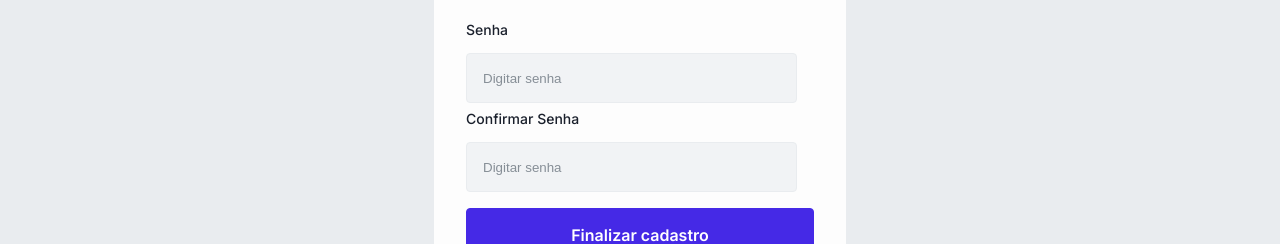
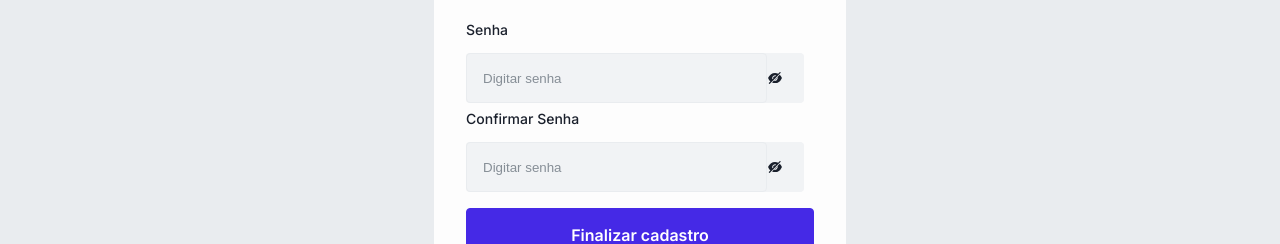
Before and after one commit to motors-shop-31/motors-shop, a React (Create React App) app in the folder motors-shop-front/: page /Cadastro in a window 1280 px wide. Shown: the part 1339-1583 px from the top of the page. Built offline with nearby package versions, Linux system fonts and the light colour scheme.

Commit message:
feat: Eye in passaword input

```diff
--- a/motors-shop-front/src/components/InputError/index.tsx
+++ b/motors-shop-front/src/components/InputError/index.tsx
@@ -1,6 +1,8 @@
 import { Div, Error } from "./styles";
 import { BiErrorCircle } from "react-icons/bi";
 import { FieldError, FieldValues, UseFormRegister } from "react-hook-form";
+import { useState } from "react";
+import { AiFillEye, AiFillEyeInvisible } from "react-icons/ai";
 
 interface IInuput {
   label: string;
@@ -8,6 +10,7 @@ interface IInuput {
   placeholder: string;
   id: string;
   registerForm: UseFormRegister<FieldValues>;
+  type?: string;
 }
 
 const InputError = ({
@@ -16,7 +19,10 @@ const InputError = ({
   error,
   placeholder,
   registerForm,
+  type,
 }: IInuput) => {
+  const [visibleConfirm, setVisibleConfirm] = useState(false);
+  const [visible, setVisible] = useState(false);
   return (
     <>
       <Div className="Teste">
@@ -29,7 +35,41 @@ const InputError = ({
         )}
       </Div>
       <div className="InputContaine">
-        <input placeholder={placeholder} {...registerForm} />
+        <input
+          placeholder={placeholder}
+          {...registerForm}
+          type={
+            type === "password"
+              ? visible || visibleConfirm
+                ? "text"
+                : "password"
+              : type
+          }
+        />
+        {label === "Senha" &&
+          (visible ? (
+            <AiFillEye
+              style={{ cursor: "pointer" }}
+              onClick={() => setVisible(false)}
+            />
+          ) : (
+            <AiFillEyeInvisible
+              style={{ cursor: "pointer" }}
+              onClick={() => setVisible(true)}
+            />
+          ))}
+        {label === "Confirmar Senha" &&
+          (visibleConfirm ? (
+            <AiFillEye
+              style={{ cursor: "pointer" }}
+              onClick={() => setVisibleConfirm(false)}
+            />
+          ) : (
+            <AiFillEyeInvisible
+              style={{ cursor: "pointer" }}
+              onClick={() => setVisibleConfirm(true)}
+            />
+          ))}
       </div>
     </>
   );
--- a/motors-shop-front/src/components/Navbar/index.tsx
+++ b/motors-shop-front/src/components/Navbar/index.tsx
@@ -230,7 +230,7 @@ const Navbar = () => {
             ) : (
               <>
                 <h3
-                  className="body-1-600"
+                  className="body-1-600 button-login"
                   onClick={() => Navigate("/Login", { replace: false })}
                 >
                   Fazer Login
--- a/motors-shop-front/src/components/Navbar/styles.ts
+++ b/motors-shop-front/src/components/Navbar/styles.ts
@@ -121,6 +121,10 @@ export const DesktopStyle = styled.section`
     justify-content: space-between;
     align-items: center;
 
+    .button-login {
+      cursor: pointer;
+    }
+
     h2 {
       margin-right: 5px;
 
--- a/motors-shop-front/src/pages/cadastro/cadastro.jsx
+++ b/motors-shop-front/src/pages/cadastro/cadastro.jsx
@@ -249,6 +249,7 @@ const Cadastro = () => {
           placeholder="Digitar senha"
           label="Senha"
           registerForm={register("password")}
+          type="password"
         />
 
         <InputError
@@ -257,6 +258,7 @@ const Cadastro = () => {
           placeholder="Digitar senha"
           label="Confirmar Senha"
           registerForm={register("confirmPassword")}
+          type="password"
         />
 
         <button className="big brand1 cadastro">Finalizar cadastro</button>
--- a/motors-shop-front/src/pages/cadastro/styles.ts
+++ b/motors-shop-front/src/pages/cadastro/styles.ts
@@ -38,6 +38,27 @@ export const Conteiner = styled.div`
       }
       ::placeholder {
         color: var(--grey3);
+      }
+    }
+
+    div:nth-child(25),
+    div:nth-child(27) {
+      display: flex;
+      align-items: center;
+      background-color: var(--grey8);
+      border-radius: 4px;
+      padding-right: 10px;
+      width: 97%;
+
+      :focus-within {
+        outline: 2px solid black;
+      }
+
+      input {
+        width: 92%;
+        :focus {
+          outline: none;
+        }
       }
     }
 
--- a/motors-shop-front/src/pages/login/login.jsx
+++ b/motors-shop-front/src/pages/login/login.jsx
@@ -85,6 +85,7 @@ const Login = () => {
           placeholder="Digitar senha"
           label="Senha"
           registerForm={register("password")}
+          type="password"
         />
 
         <p
--- a/motors-shop-front/src/pages/login/styles.ts
+++ b/motors-shop-front/src/pages/login/styles.ts
@@ -22,7 +22,7 @@ export const Conteiner = styled.div`
 
     padding: 1rem;
 
-    #forgotPass{
+    #forgotPass {
       cursor: pointer;
     }
 
@@ -48,6 +48,26 @@ export const Conteiner = styled.div`
       }
       ::placeholder {
         color: var(--grey3);
+      }
+    }
+
+    div:nth-child(5) {
+      display: flex;
+      align-items: center;
+      background-color: var(--grey8);
+      border-radius: 4px;
+      padding-right: 10px;
+      width: 96%;
+
+      :focus-within {
+        outline: 2px solid black;
+      }
+
+      input {
+        width: 92%;
+        :focus {
+          outline: none;
+        }
       }
     }
 
```
Also changed, not shown: motors-shop-front/src/pages/sellerAd/SellerAd.tsx (+11 -7 lines), 2 other files (tests, documents, lock files or other folders).
